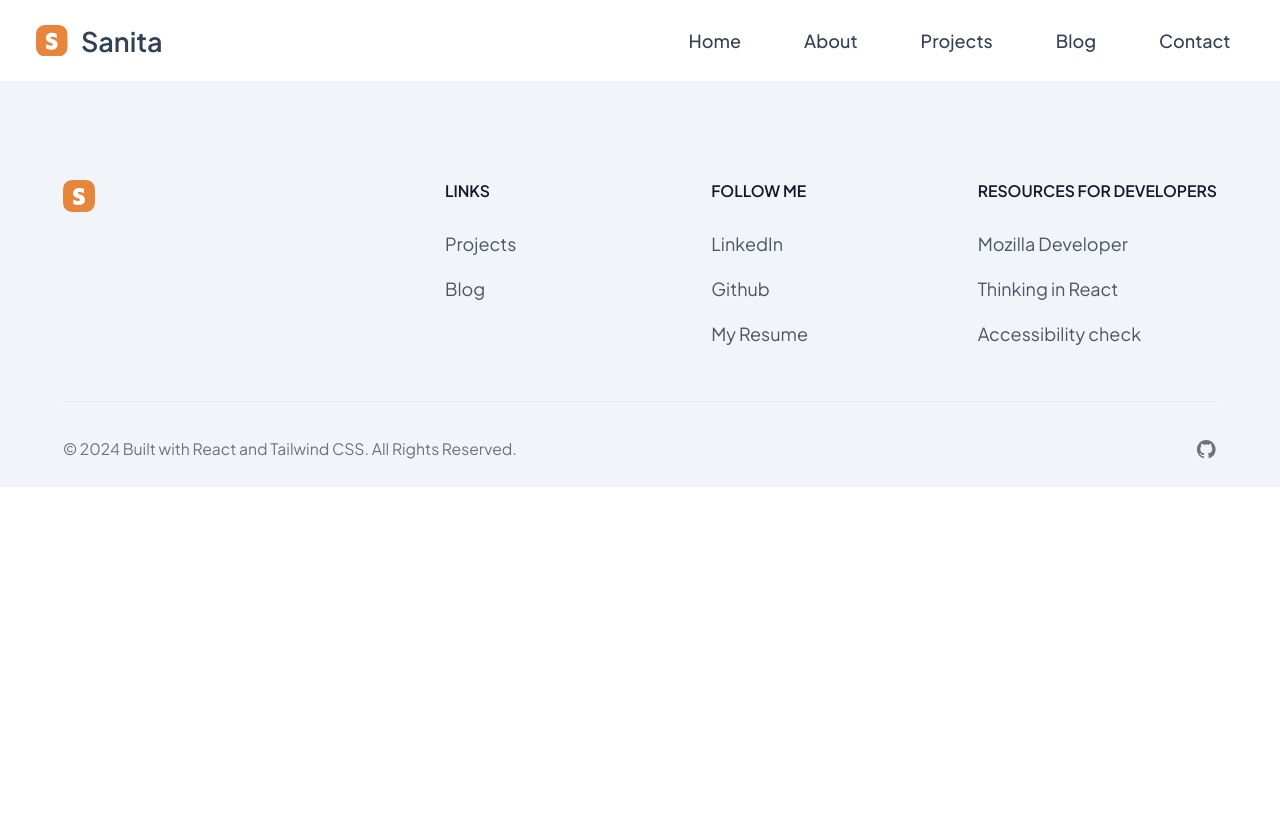
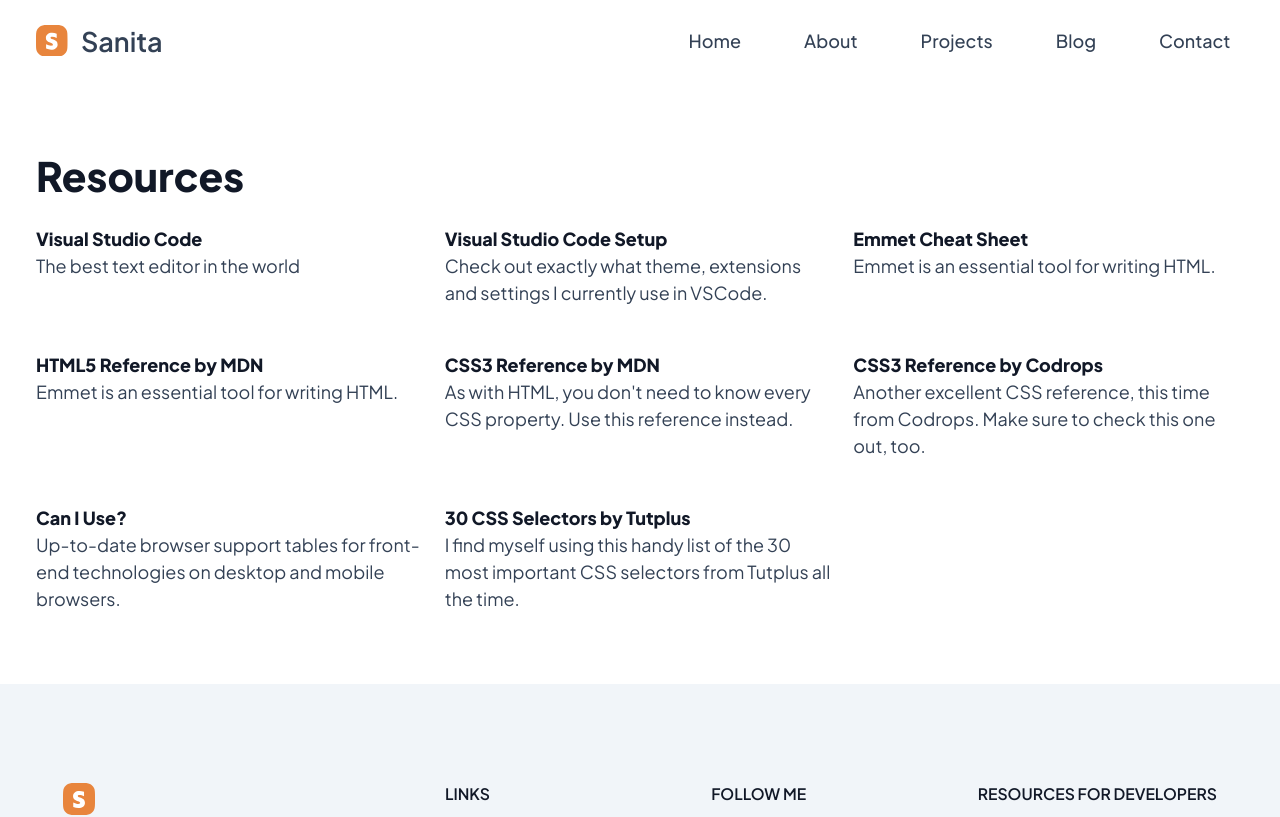
Before and after one commit to sanicodeplayground/portfolio2024, a React (Vite) app: page /blogArticle3 in a window 1280 px wide. Shown: the top 817 px of the page. Built offline with nearby package versions, Linux system fonts and the light colour scheme.

Commit message:
add resources

```diff
--- a/src/App.jsx
+++ b/src/App.jsx
@@ -9,6 +9,7 @@ import ProjectsPage from "./pages/ProjectsPage";
 import BlogPage from "./pages/BlogPage";
 import BlogArticle1 from "./pages/BlogArticle1";
 import BlogArticle2 from "./pages/BlogArticle2";
+import BlogArticle3 from "./pages/BlogArticle3";
 import ContactPage from "./pages/ContactPage";
 
 const basename = process.env.NODE_ENV === "production" ? "/" : "/";
@@ -25,6 +26,7 @@ const App = () => {
           <Route path="/blog" element={<BlogPage />} />
           <Route path="/blogArticle1" element={<BlogArticle1 />} />
           <Route path="/blogArticle2" element={<BlogArticle2 />} />
+          <Route path="/blogArticle3" element={<BlogArticle3 />} />
           <Route path="/contact" element={<ContactPage />} />
         </Routes>
         <Footer />
--- a/src/components/BlogCards.jsx
+++ b/src/components/BlogCards.jsx
@@ -1,9 +1,38 @@
 import { Link } from "react-router-dom";
+
 function BlogCards() {
+  const blogPosts = [
+    {
+      id: 1,
+      title: "Install Tailwind CSS in React",
+      description:
+        "Learn how to install Tailwind CSS, a utility-first framework, in your React project using Vite.",
+      link: "/BlogArticle1",
+      date: "1 day ago",
+      category: "Tutorial",
+    },
+    {
+      id: 2,
+      title: "How to change Tailwind CSS base font size",
+      description:
+        "Learn how to change the base font in Tailwind CSS using a plugin.",
+      link: "/BlogArticle2",
+      date: "3 days ago",
+      category: "Tutorial",
+    },
+    {
+      id: 3,
+      title: "Coding Resources",
+      description:
+        "All the resources to build beautiful and performant web applications",
+      link: "/BlogArticle3",
+      date: "4 days ago",
+      category: "Resources",
+    },
+  ];
   return (
     <section>
       <div className="container py-16">
-
         <div className="mx-auto max-w-screen-sm text-center lg:mb-16 mb-8">
           <h2 className="mb-4 text-3xl lg:text-4xl  font-extrabold text-gray-900 dark:text-white">
             Blog
@@ -14,8 +43,10 @@ function BlogCards() {
         </div>
 
         <div className="grid gap-8 lg:grid-cols-2">
+          {blogPosts.map((post) => (
             <Link
-            to="/BlogArticle1"
+              key={post.id}
+              to={post.link}
               className="p-6 bg-white rounded-lg border border-gray-200 shadow-md hover:bg-slate-50/70 dark:bg-slate-800/50 dark:border-gray-700 dark:hover:border-blue-800 dark:hover:bg-blue-950 transition ease-in-out duration-700"
             >
               <article>
@@ -29,18 +60,14 @@ function BlogCards() {
                     >
                       <path d="M2 6a2 2 0 012-2h6a2 2 0 012 2v8a2 2 0 01-2 2H4a2 2 0 01-2-2V6zM14.553 7.106A1 1 0 0014 8v4a1 1 0 00.553.894l2 1A1 1 0 0018 13V7a1 1 0 00-1.447-.894l-2 1z"></path>
                     </svg>
-                  Tutorial
+                    {post.category}
                   </span>
-                <span className="text-sm">1 day ago</span>
+                  <span className="text-sm">{post.date}</span>
                 </div>
                 <h2 className="mb-2 text-2xl font-bold  text-gray-900 dark:text-white">
-                Install Tailwind CSS in React
+                  {post.title}
                 </h2>
-              <p className="mb-5">
-                Learn how to install Tailwind CSS, a utility-firstframework, in
-                your React project using Vite.
-              </p>
-
+                <p className="mb-5">{post.description}</p>
                 <p className="inline-flex items-center font-medium text-blue-600 dark:text-blue-300 hover:underline">
                   Read more
                   <svg
@@ -58,52 +85,8 @@ function BlogCards() {
                 </p>
               </article>
             </Link>
-          <Link
-            to="/BlogArticle2"
-            className="p-6 bg-white rounded-lg border border-gray-200 shadow-md hover:bg-slate-50/70 dark:bg-slate-800/50 dark:border-gray-700 dark:hover:border-blue-800 dark:hover:bg-blue-950 transition ease-in-out duration-700"
-          >
-            <article>
-              <div className="flex justify-between items-center mb-5 0">
-                <span className="bg-primary-100 text-primary-800 text-xs font-medium inline-flex items-center px-2.5 py-0.5 rounded dark:bg-primary-200 dark:text-primary-800">
-                  <svg
-                    className="mr-1 w-3 h-3"
-                    fill="currentColor"
-                    viewBox="0 0 20 20"
-                    xmlns="http://www.w3.org/2000/svg"
-                  >
-                    <path d="M2 6a2 2 0 012-2h6a2 2 0 012 2v8a2 2 0 01-2 2H4a2 2 0 01-2-2V6zM14.553 7.106A1 1 0 0014 8v4a1 1 0 00.553.894l2 1A1 1 0 0018 13V7a1 1 0 00-1.447-.894l-2 1z"></path>
-                  </svg>
-                  Tutorial
-                </span>
-                <span className="text-sm">1 day ago</span>
+          ))}
         </div>
-              <h2 className="mb-2 text-2xl font-bold  text-gray-900 dark:text-white">
-                How to change Tailwind CSS base font size
-              </h2>
-              <p className="mb-5  ">
-                Learn how to change the base font in Tailwind CSS using a
-                plugin.
-              </p>
-
-              <p className="inline-flex items-center font-medium text-blue-600 dark:text-blue-300 hover:underline">
-                Read more
-                <svg
-                  className="ml-2 w-4 h-4"
-                  fill="currentColor"
-                  viewBox="0 0 20 20"
-                  xmlns="http://www.w3.org/2000/svg"
-                >
-                  <path
-                    fill-rule="evenodd"
-                    d="M10.293 3.293a1 1 0 011.414 0l6 6a1 1 0 010 1.414l-6 6a1 1 0 01-1.414-1.414L14.586 11H3a1 1 0 110-2h11.586l-4.293-4.293a1 1 0 010-1.414z"
-                    clip-rule="evenodd"
-                  ></path>
-                </svg>
-              </p>
-            </article>
-          </Link>
-        </div>
-
       </div>
     </section>
   );
--- a/src/pages/BlogArticle2.jsx
+++ b/src/pages/BlogArticle2.jsx
@@ -1,8 +1,7 @@
 import ReactMarkdown from "react-markdown";
 
 function BlogArticle() {
-  const markdownContent1 =
-    "'tailwindCSS.rootFontSize': 10  // <- your root font size here";
+  const markdownContent1 = "'tailwindCSS.rootFontSize': 10 ";
 
   return (
     <main className="bg-white dark:bg-gray-900">
--- /dev/null
+++ b/src/pages/BlogArticle3.jsx
@@ -0,0 +1,89 @@
+import ReactMarkdown from "react-markdown";
+
+function BlogArticle() {
+  const markdownContent1 = "'tailwindCSS.rootFontSize': 10 ";
+
+  const resourcesList = [
+    {
+      id: 1,
+      title: "Visual Studio Code",
+      link: "https://code.visualstudio.com/",
+      description: "The best text editor in the world",
+    },
+    {
+      id: 2,
+      title: "Visual Studio Code Setup",
+      link: "https://github.com/sanicodeplayground/portfolio2024/blob/main/vscode-setup.md",
+      description:
+        "Check out exactly what theme, extensions and settings I currently use in VSCode.",
+    },
+    {
+      id: 3,
+      title: "Emmet Cheat Sheet",
+      link: "https://docs.emmet.io/cheat-sheet/",
+      description: "Emmet is an essential tool for writing HTML.",
+    },
+    {
+      id: 4,
+      title: "HTML5 Reference by MDN",
+      link: "https://developer.mozilla.org/en-US/docs/Web/HTML/Element",
+      description: "Emmet is an essential tool for writing HTML.",
+    },
+    {
+      id: 5,
+      title: "CSS3 Reference by MDN",
+      link: "https://developer.mozilla.org/en-US/docs/Web/CSS/Reference",
+      description:
+        "As with HTML, you don't need to know every CSS property. Use this reference instead.",
+    },
+    {
+      id: 6,
+      title: "CSS3 Reference by Codrops",
+      link: "https://tympanus.net/codrops/",
+      description:
+        "Another excellent CSS reference, this time from Codrops. Make sure to check this one out, too.",
+    },
+    {
+      id: 7,
+      title: "Can I Use?",
+      link: "https://caniuse.com/",
+      description:
+        "Up-to-date browser support tables for front-end technologies on desktop and mobile browsers.",
+    },
+    {
+      id: 7,
+      title: "30 CSS Selectors by Tutplus",
+      link: "https://webdesign.tutsplus.com/the-30-css-selectors-you-must-memorize--net-16048t",
+      description:
+        "I find myself using this handy list of the 30 most important CSS selectors from Tutplus all the time.",
+    },
+  ];
+
+  return (
+    <main className="bg-white dark:bg-gray-900">
+      <div className="container py-16 antialiased">
+        <article>
+          <header className="mb-4 lg:mb-6 not-format">
+            <h1 className="mb-4 text-3xl font-extrabold leading-tight text-gray-900 lg:mb-6 lg:text-4xl dark:text-slate-50">
+              Resources
+            </h1>
+          </header>
+          <div className="container-resources grid grid-cols-3 gap-y-10 gap-x-4">
+            {resourcesList.map((resource) => (
+              <div className="resource" key={resource.id}>
+                <h3 className="text-gray-900 dark:text-slate-50 font-extrabold">
+                  <a href={resource.link} target="_blank">
+                    {resource.title}
+                  </a>
+                </h3>
+                <p>{resource.description}</p>
+              </div>
+            ))}
+          </div>
+        </article>
+      </div>
+    </main>
+  );
+}
+
+export default BlogArticle;
```
Lines whose indentation alone changed are shown as unchanged.
